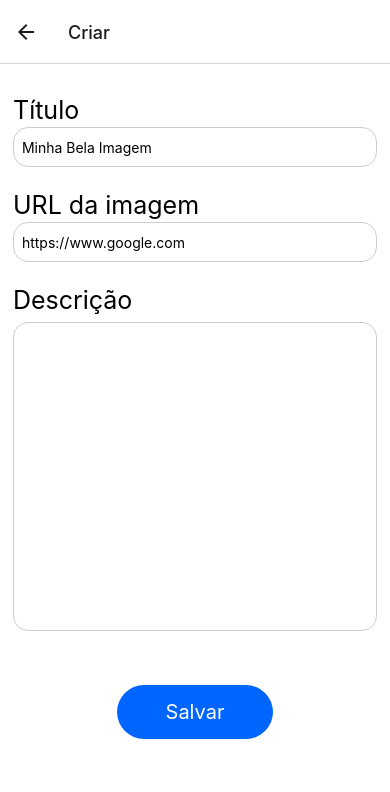
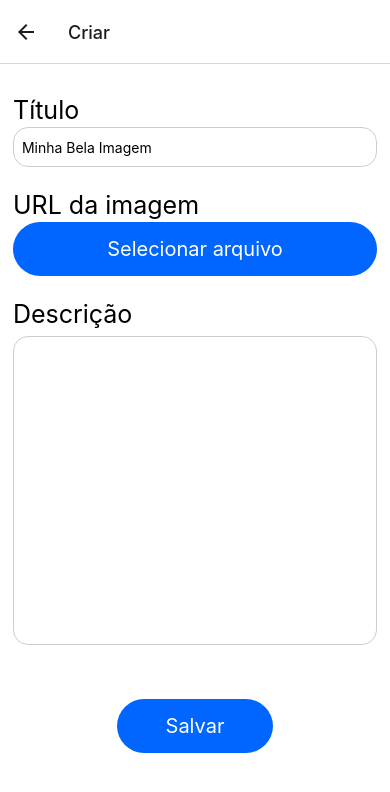
Before and after one commit to ViniciusNB/gallery, a React Native app: screen /Criar in a window 390 px wide. Shown: the top 792 px of the page. Built offline with nearby package versions, Linux system fonts and the light colour scheme; no server answers.

Commit message:
Adding expo-image-picker to select file from mobile gallery

```diff
--- a/package.json
+++ b/package.json
@@ -17,12 +17,14 @@
     "axios": "^0.26.1",
     "expo": "~44.0.0",
     "expo-cli": "^5.3.1",
+    "expo-image-picker": "^12.0.2",
     "expo-status-bar": "~1.2.0",
     "react": "17.0.1",
     "react-dom": "17.0.1",
     "react-native": "0.64.3",
     "react-native-elements": "^3.4.2",
     "react-native-gesture-handler": "~2.1.0",
+    "react-native-image-picker": "^4.7.3",
     "react-native-modal": "^13.0.1",
     "react-native-safe-area-context": "3.3.2",
     "react-native-screens": "~3.10.1",
--- a/screens/Criar.js
+++ b/screens/Criar.js
@@ -4,6 +4,7 @@ import { StyleSheet, Text, View, TextInput } from "react-native";
 import { TouchableOpacity } from "react-native";
 
 import { useNavigation } from "@react-navigation/native";
+import * as ImagePicker from "expo-image-picker";
 import axios from "axios";
 
 export default function Criar() {
@@ -13,10 +14,19 @@ export default function Criar() {
   const [image, setImage] = useState("");
   const [description, setDescription] = useState("");
 
-  const [ textInputTitle, setTextInputTitle ] = useState('');
-  const [ textInputImage, setTextInputImage ] = useState('');
-  const [ textInputDesc, setTextInputDesc ] = useState('');
+  const [textInputTitle, setTextInputTitle] = useState("");
+  const [textInputImage, setTextInputImage] = useState("");
+  const [textInputDesc, setTextInputDesc] = useState("");
 
+  const selectFile = async () => {
+    const result = await ImagePicker.launchImageLibraryAsync({
+      mediaTypes: ImagePicker.MediaTypeOptions.Images,
+      allowsEditing: true,
+      aspect: [4, 3],
+      quality: 1,
+    });
+    setImage(result.uri);
+  };
 
   function handleCreatePress() {
     const data = {
@@ -26,9 +36,23 @@ export default function Criar() {
     };
     axios
       .post(`http://localhost:4000/api/v1/posts/create-post`, data)
-      .then(() => {
-        navigation.navigate("Galeria");
-      });
+      .then(() => navigation.navigate("Galeria"));
+    // if (singleFile != null) {
+    //   const fileToUpload = singleFile;
+    //   const data = new FormData();
+    //   data.append("title", title);
+    //   data.append("image", fileToUpload);
+    //   data.append("description", description);
+    //   axios
+    //     .post(`http://localhost:4000/api/v1/posts/create-post`, data, {
+    //       headers: { "Content-Type": "multipart/form-data" },
+    //     })
+    //     .then(() => {
+    //       navigation.navigate("Galeria");
+    //     });
+    // } else {
+    //   alert("Selecione um arquivo primeiro");
+    // }
   }
 
   return (
@@ -50,13 +74,18 @@ export default function Criar() {
           {/* DIV IMAGEM */}
           <View style={styles.image}>
             <Text style={{ fontSize: 25, marginBottom: 2 }}>URL da imagem</Text>
-            <TextInput
+            {/* <TextInput
               placeholder="  https://www.google.com"
               style={styles.inputs}
               onChange={(e) => {
                 setImage(e.target.value);
               }}
-            ></TextInput>
+            ></TextInput> */}
+            <TouchableOpacity style={styles.add} onPress={selectFile}>
+              <Text style={{ fontSize: 20, color: "#FFF" }}>
+                Selecionar arquivo
+              </Text>
+            </TouchableOpacity>
           </View>
 
           {/* DIV DESCRIÇÃO */}
```
Also changed, not shown: 2 other files (tests, documents, lock files or other folders).
